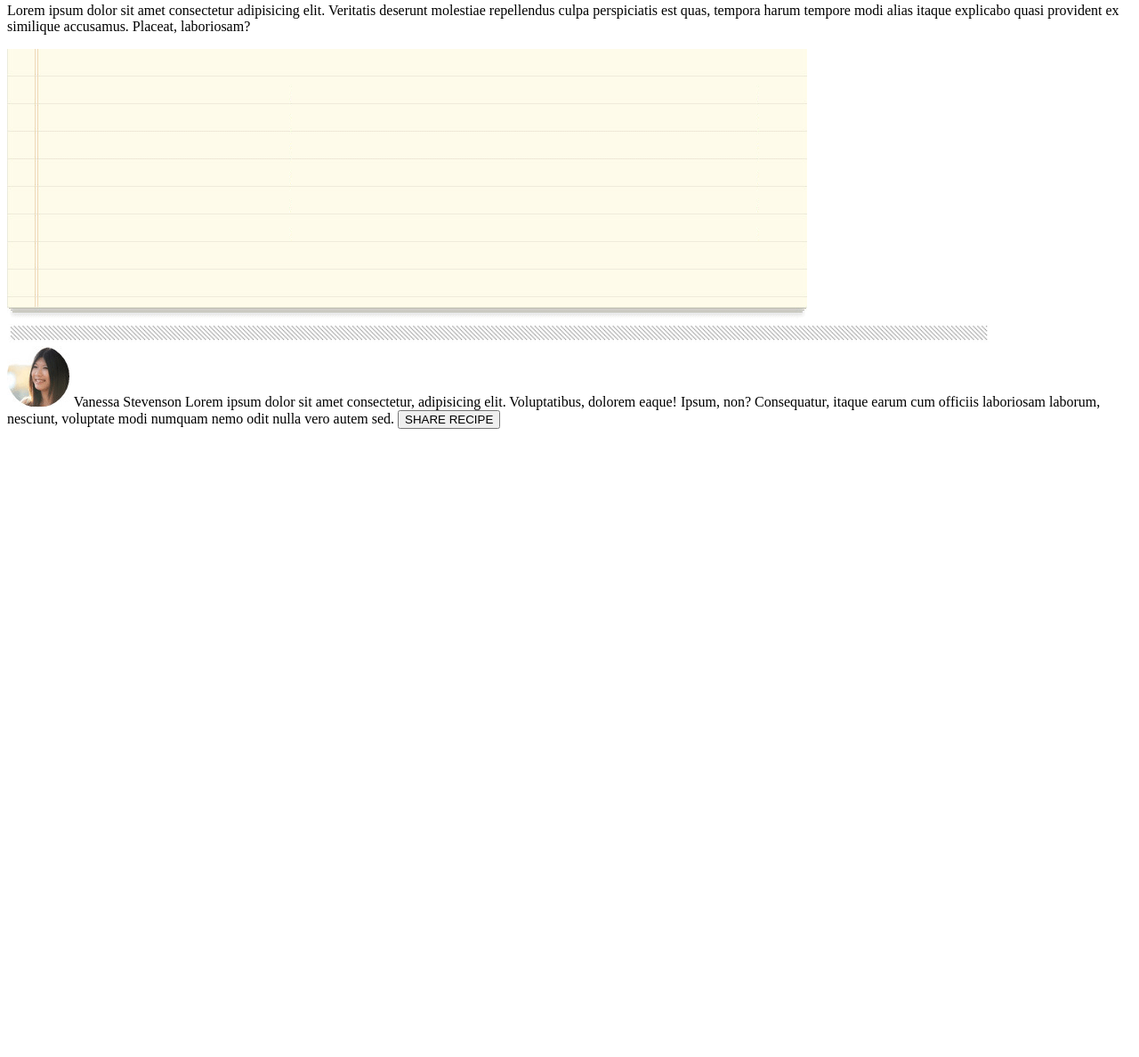
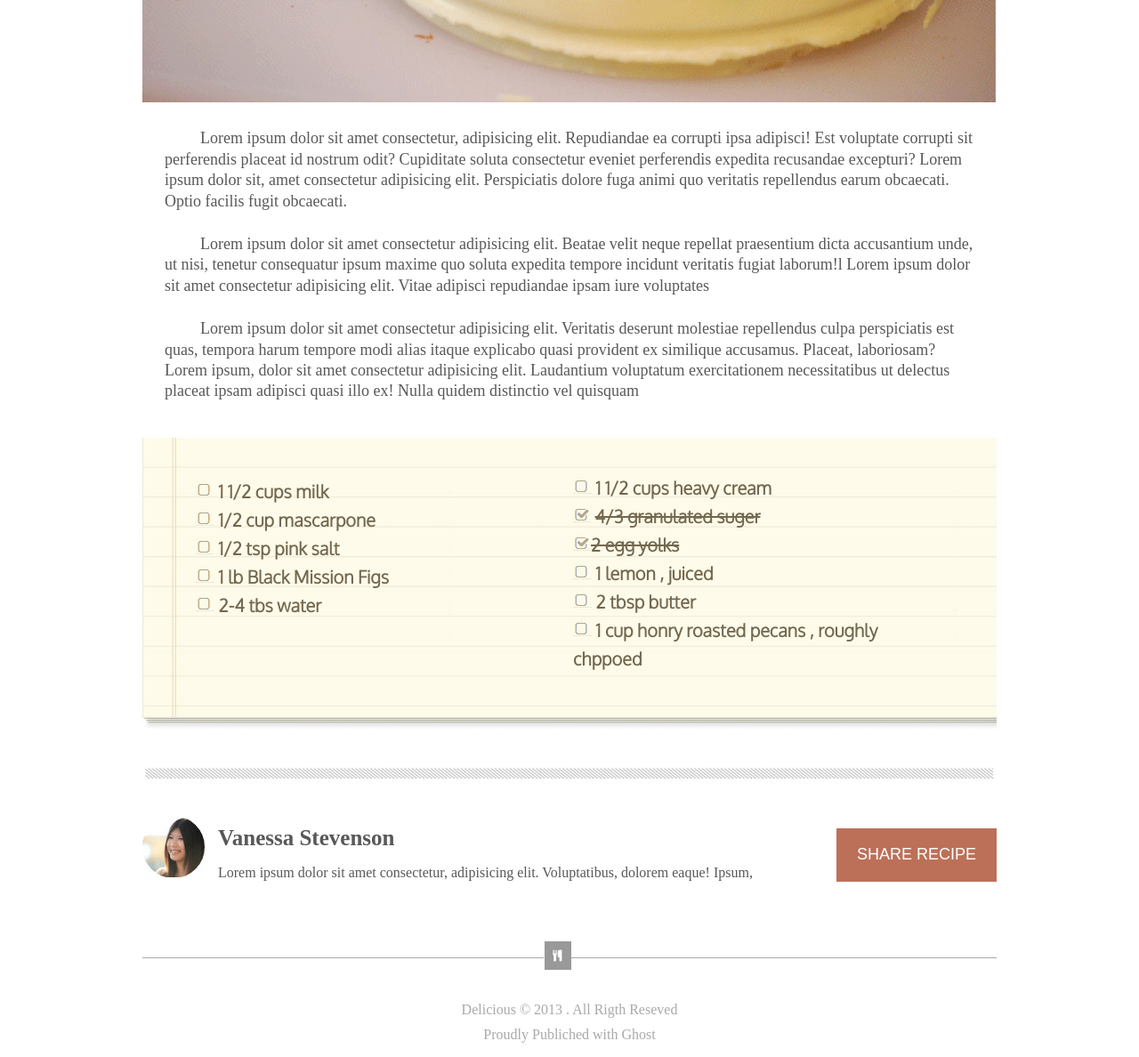
Before and after one commit to aya-alasmar/chocolate-pizza, a plain HTML site: page index.html in a window 1280 px wide. Shown: the part 825-2013 px from the top of the page at 89% size. Before the commit the page ends 1307 px from the top, so only its background shows below. Drawn offline with nearby package versions, Linux system fonts and the light colour scheme; a web font is replaced by a local one.

Commit message:
add the final version

```diff
--- a/css/style.css
+++ b/css/style.css
@@ -1,9 +1,6 @@
 .logo {
   float: left;
   display: inline-block;
-}
-
-.log img {
 }
 
 .text-logo span {
@@ -11,46 +8,162 @@
 }
 
 .text-logo {
-  display: inline;
+  display: inline-block;
 }
 #text1 {
   display: inline-block;
-  font-family: "Italianno", cursive;
-  font-size: 25px;
-  font-weight: bold;
-  top: 0px;
+  font-weight: 900;
+  font-family: 'Italianno', cursive;
+  font-size: 45px;
+}
+#text2 , .print-side span{
+  font-family: 'Open Sans Condensed', sans-serif;
+  font-size: 15px;
+  color: gray;
+  margin-top: -10px;
+
+}
+main{
+  margin: auto;
+  width: 960px;
+}
+header{
+  margin:auto;
+  height: 100px;
+  width: 960px;
+}
+.icons {
+  float: right;
+  margin-top: 25px;
+  margin-right: 10px;
+
 }
 
-.icons {
-  float: right;
-  margin-top: 10px;
-  margin-right: 10px;
+.icons img{
+  margin-left: -3px;
 }
-
 #rss {
-  margin-left: 5px;
+  margin-left: 8px;
 }
 
 main {
-  height: 100px;
+  margin-top: 15px;
+
 }
 
 .uppercontent {
-  display: inline;
-  margin-top: 20px;
-  margin-top: 20px;
+
+  margin: 50px 0px 30px 0px;
+
 }
 
 #heading {
+  font-size: 38px;
+  font-family: 'Open Sans Condensed', sans-serif;
+  font-family: 'Oswald', sans-serif;
   display: block;
-  font-weight: bold;
-  font-size: 20px;
+}
+.print-side{
+  float: right;
 }
 
 #date {
-  color: rgb(184, 184, 184);
+  font-family: 'Open Sans Condensed', sans-serif;
+    font-size: 15px;
+    color: gray;
+
+}
+article p{
+  text-indent: 40px;
+  margin: 25px 5px 5px 5px;
+  font-size: 18px;
+  color: rgb(88, 88, 88);
+  line-height: 1.3;
+  padding: 0px 20px;
+}
+.list{
+  background-image: url("../img/list-bg.png");
+  background-repeat: no-repeat;
+  background-size: cover;
+  height: 330px;
+  margin: 40px 0px;
+
+}
+.list ul{
+  display: inline-block;
+  color:#73684f;
+  font-size: 20px;
+  font-family: 'Nunito', sans-serif;
+  font-family: 'Oxygen', sans-serif;
+  font-weight: 600;
+  margin-top:-20px;
+  list-style: none;
+
+
+}
+.list2{
+  position: relative;
+  top: 60px;
+
+}
+.list1{
+  margin-left: 20px;
+}
+.list li{
+  width: 380px;
+  line-height: 1.6;
 }
 
-#printimg {
-  float: right;
+del{
+  text-decoration: line-through;
 }
+.cookerinfo{
+  margin-top: 30px;
+  color: rgb(88, 88, 88);
+  margin-bottom: 70px;
+}
+.cookerinfo div{
+  display: inline-block;
+  font-family: 'Nunito', sans-serif;
+  font-family: 'Oxygen', sans-serif;
+  font-family: 'Source Serif Pro', serif;
+  position: relative;
+  width: 65%;
+  margin-left: 10px;
+
+}
+.cookerinfo h1{
+  font-size: 25px;
+}
+
+button{
+  width: 180px;
+  height: 60px;
+  display: inline-block;
+  background-color: #bc7058;
+  color:white;
+  font-size:large ;
+  border: none;
+  margin-top: 20px;
+  float:right;
+
+}
+footer {
+  width: 960px;
+  margin: auto;
+  border-top: 1px solid darkgray;
+
+}
+footer img{
+  display: block;
+  position: relative;
+  bottom: 20px;
+  left: 47%;
+}
+footer h4{
+  text-align: center;
+  color:  darkgray;
+  margin-top: 10px;
+  margin-bottom: 0px;
+  font-weight: 500;
+}
--- a/index.html
+++ b/index.html
@@ -9,17 +9,23 @@
     <link rel="preconnect" href="https://fonts.gstatic.com">
     <link href="https://fonts.googleapis.com/css2?family=Italianno&display=swap" rel="stylesheet">
     <link rel="preconnect" href="https://fonts.gstatic.com">
-    <link href="https://fonts.googleapis.com/css2?family=Open+Sans+Condensed:wght@300&display=swap" rel="stylesheet">
+<link href="https://fonts.googleapis.com/css2?family=Open+Sans+Condensed:wght@300&display=swap" rel="stylesheet">
+<link rel="preconnect" href="https://fonts.gstatic.com">
+<link href="https://fonts.googleapis.com/css2?family=Open+Sans+Condensed:wght@300&family=Oswald:wght@500&display=swap" rel="stylesheet">
+<link rel="preconnect" href="https://fonts.gstatic.com">
+<link href="https://fonts.googleapis.com/css2?family=Nunito:wght@600&family=Oxygen:wght@300&display=swap" rel="stylesheet">
+<link rel="preconnect" href="https://fonts.gstatic.com">
+<link href="https://fonts.googleapis.com/css2?family=Nunito:wght@600&family=Oxygen:wght@300&family=Source+Serif+Pro:wght@600&display=swap" rel="stylesheet">
+
 
 </head>
 <body>
     <header>
         <div class="logo">
 
-            <img src="img/logo.png">
-            <div class="text-logo"></div>
+            <img src="img/logo.png" width="50">
+            <div class="text-logo">
                     <span id="text1">Delicious</span>
-
                     <span id="text2">THE BEST FOOD BLOG ON THE WEB</span>
             </div>
 
@@ -42,24 +48,54 @@
             <div class="uppercontent">
                 <span id="heading">Chocolate Pizza</span>
                 <span id="date">POSTED ON 15 DEC 2013 / DESSERTS</span>
-                <img id="printimg" src="img/print-icon.png">
+                <div class="print-side"><img id="printimg" src="img/print-icon.png"><span>PRINT</span></div>
             </div>
-            <img id="pizzaimg" src="img/choco-pizza.png">
-            <p id="p1">Lorem ipsum dolor sit amet consectetur, adipisicing elit. Repudiandae ea corrupti ipsa adipisci! Est voluptate corrupti sit perferendis placeat id nostrum odit? Cupiditate soluta consectetur eveniet perferendis expedita recusandae excepturi?</p>
-            <p id="p2">Lorem ipsum dolor sit amet consectetur adipisicing elit. Beatae velit neque repellat praesentium dicta accusantium unde, ut nisi, tenetur consequatur ipsum maxime quo soluta expedita tempore incidunt veritatis fugiat laborum!</p>
-            <p id="p3">Lorem ipsum dolor sit amet consectetur adipisicing elit. Veritatis deserunt molestiae repellendus culpa perspiciatis est quas, tempora harum tempore modi alias itaque explicabo quasi provident ex similique accusamus. Placeat, laboriosam?</p>
-            <img id="list" src="img/list-bg.png">
-            <img id="hash2" src="img/hash.PNG">
+
+            <img id="pizzaimg" src="img/choco-pizza.png" width="100%">
+            <article>
+            <p id="p1">Lorem ipsum dolor sit amet consectetur, adipisicing elit. Repudiandae ea corrupti ipsa adipisci! Est voluptate corrupti sit perferendis placeat id nostrum odit? Cupiditate soluta consectetur eveniet perferendis expedita recusandae excepturi? Lorem ipsum dolor sit, amet consectetur adipisicing elit. Perspiciatis dolore fuga animi quo veritatis repellendus earum obcaecati. Optio facilis fugit obcaecati. </p>
+            <p id="p2">Lorem ipsum dolor sit amet consectetur adipisicing elit. Beatae velit neque repellat praesentium dicta accusantium unde, ut nisi, tenetur consequatur ipsum maxime quo soluta expedita tempore incidunt veritatis fugiat laborum!l Lorem ipsum dolor sit amet consectetur adipisicing elit. Vitae adipisci repudiandae ipsam iure voluptates</p>
+            <p id="p3">Lorem ipsum dolor sit amet consectetur adipisicing elit. Veritatis deserunt molestiae repellendus culpa perspiciatis est quas, tempora harum tempore modi alias itaque explicabo quasi provident ex similique accusamus. Placeat, laboriosam? Lorem ipsum, dolor sit amet consectetur adipisicing elit. Laudantium voluptatum exercitationem necessitatibus ut delectus placeat ipsam adipisci quasi illo ex! Nulla quidem distinctio vel quisquam </p>
+            </article>
+            <div class="list">
+
+                    <ul class="list1">
+                        <li><img src="img/ul.png" alt=""> 1 1/2 cups milk</li>
+                        <li> <img src="img/ul.png" alt=""> 1/2 cup mascarpone</li>
+                        <li> <img src="img/ul.png" alt=""> 1/2 tsp pink salt</li>
+                        <li> <img src="img/ul.png" alt=""> 1 lb Black Mission Figs</li>
+                        <li> <img src="img/ul.png" alt=""> 2-4 tbs water</li>
+
+                    </ul>
+                    <ul class="list2">
+                        <li> <img src="img/ul.png" alt=""> 1 1/2 cups heavy cream</li>
+                        <li><img src="img/ul-checked.PNG" alt=""> <del> 4/3 granulated suger</del></li>
+                        <li><img src="img/ul-checked.PNG" alt=""><del>2 egg yolks</del></li>
+                        <li><img src="img/ul.png" alt=""> 1 lemon , juiced</li>
+                        <li> <img src="img/ul.png" alt=""> 2 tbsp butter</li>
+                        <li> <img src="img/ul.png" alt=""> 1 cup honry roasted pecans , roughly chppoed</li>
+                    </ul>
+
+            </div>
+
+            <img id="hash2" src="img/hash.PNG" width="100%" height="15px">
             <div class="cookerinfo">
                 <img id="vanimg" src="img/van-pic.png">
-                <span id="name">Vanessa Stevenson</span>
-                <span>Lorem ipsum dolor sit amet consectetur, adipisicing elit. Voluptatibus, dolorem eaque! Ipsum, non? Consequatur, itaque earum cum officiis laboriosam laborum, nesciunt, voluptate modi numquam nemo odit nulla vero autem sed.</span>
+                <div>
+                <h1 id="name">Vanessa Stevenson</h1>
+                <p>Lorem ipsum dolor sit amet consectetur, adipisicing elit. Voluptatibus, dolorem eaque! Ipsum, </p>
+                </div>
                 <button>SHARE RECIPE</button>
             </div>
 
         </div>
     </main>
     <footer>
+        <img src="img/small-logo.png" alt="">
+        <p>
+            <h4>Delicious &COPY; 2013 . All Rigth Reseved</h4>
+            <h4>Proudly Publiched with Ghost</h4>
+        </p>
 
     </footer>
 
```
Also changed, not shown: img/ul-checked.PNG (added), img/ul.PNG (added).
